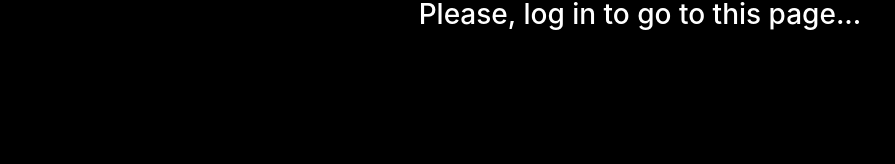
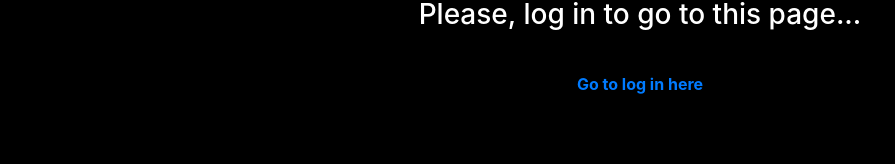
Before and after one commit to palmdaldaniel/Film-Mbapppe, a React (Create React App) app in the folder frontend/: page /notfound in a window 1280 px wide. Shown: the part 142-306 px from the top of the page, without its empty margins (0-895 px from the left). Built offline with nearby package versions, Linux system fonts and the light colour scheme; no server answers.

Commit message:
Link to loginpage added

```diff
--- a/frontend/src/pages/NotFoundPage.js
+++ b/frontend/src/pages/NotFoundPage.js
@@ -1,7 +1,10 @@
+import {Link }  from 'react-router-dom'
+
 const NotFoundPage= () => {
     return (
         <div style={{height: '50vh', textAlign: 'center', margin: '50px 10px'}}>
-            <h3>Please, log in to go to this page...</h3>
+            <h3 style={{marginBottom: '5vh'}}>Please, log in to go to this page...</h3>
+            <Link to='/login'>Go to log in here</Link>
         </div>
     );
 }
```
